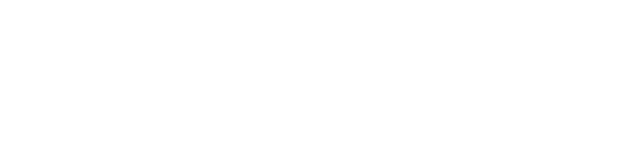
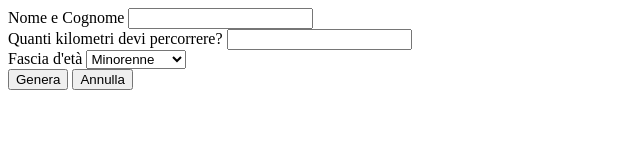
Before and after one commit to AndreazzaRiccardo/js-biglietto-treno-form, a plain HTML site: page index.html in a window 1280 px wide. Shown: the whole page, without its empty margins (0-640 px from the left). Drawn offline with Linux system fonts and the light colour scheme.

Commit message:
add: forms site

```diff
--- a/index.html
+++ b/index.html
@@ -9,6 +9,34 @@
 </head>
 <body>
 
+    <section>
+
+        <div>
+            <label for="name">Nome e Cognome</label>
+            <input type="text" id="name">
+        </div>
+
+        <div>
+            <label for="distance">Quanti kilometri devi percorrere?</label>
+            <input type="text" id="distance">
+        </div>
+
+        <div>
+            <label for="age">Fascia d'età</label>
+            <select id="age">
+                <option value="minorenne">Minorenne</option>
+                <option value="Standard">Maggiorenne</option>
+                <option value="over">Over 65</option>
+            </select>
+        </div>
+
+        <div class="buttons">
+            <button id="generate">Genera</button>
+            <button id="cancel">Annulla</button>
+        </div>
+
+    </section>
+
 
     <script src="./js/script.js"></script>
 </body>
```
Also changed, not shown: 1 other file.
